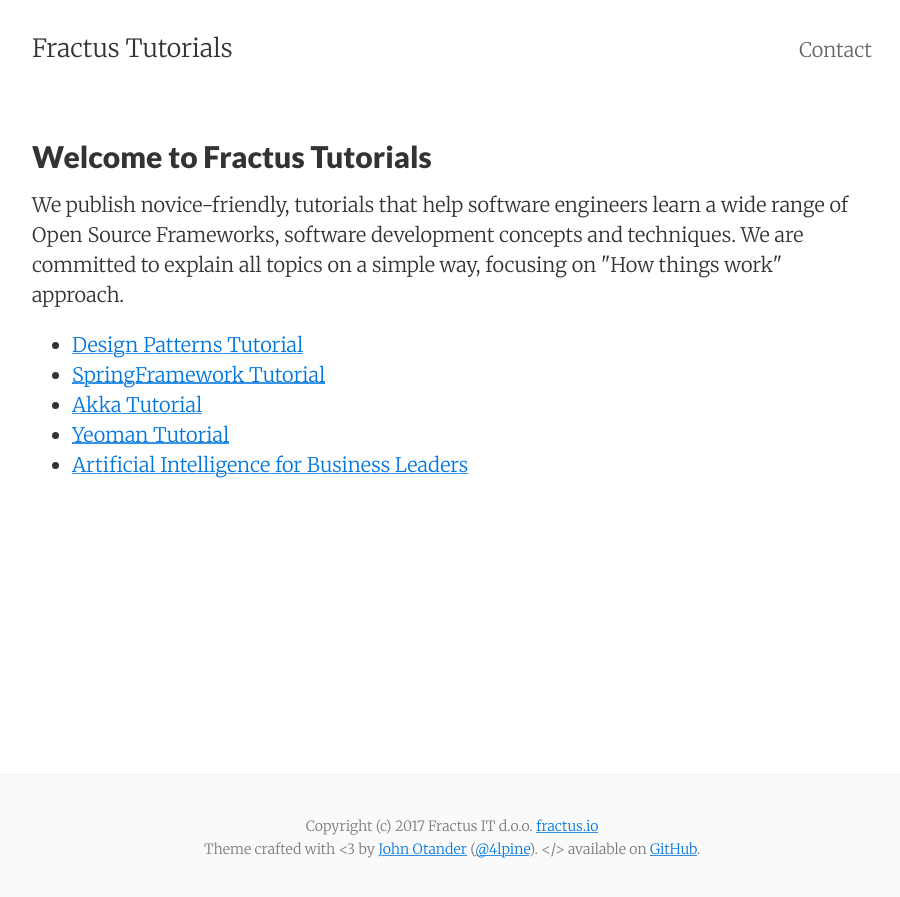
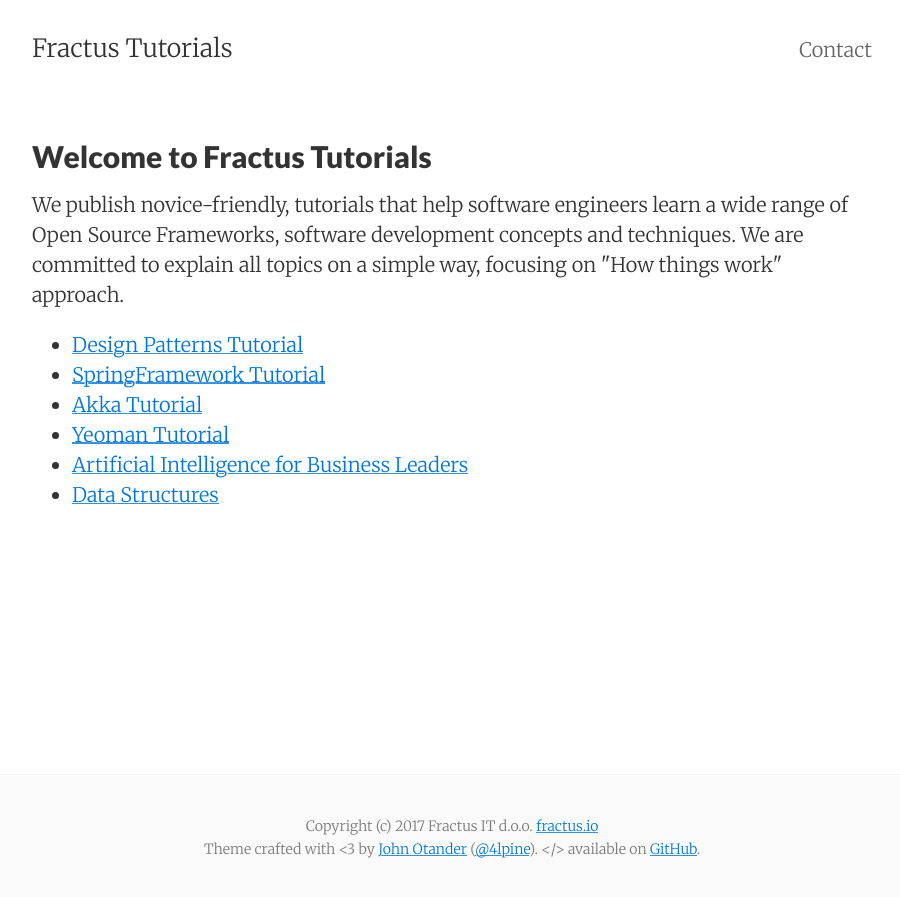
Before and after one commit to fractus-io/fractus-io.github.io, a Jekyll site: the page built from index.html, in a window 1280 px wide. Shown: the top 897 px of the page, without its empty margins (188-1088 px from the left). Built offline with Jekyll 4.4.1, drawn with Linux system fonts in a browser that asks for light colours; the list of posts is cut into pages by our own code.

Commit message:
datastructures initial commit

```diff
--- a/index.html
+++ b/index.html
@@ -18,6 +18,7 @@ layout: default
 			<li><a href="https://fractus-io.github.io/tutorials/akka/">Akka Tutorial</a></li>
 			<li><a href="https://fractus-io.github.io/tutorials/yeoman/">Yeoman Tutorial</a></li>
 			<li><a href="https://fractus-io.github.io/tutorials/ai4bl/">Artificial Intelligence for Business Leaders</a></li>
+      <li><a href="https://fractus-io.github.io/tutorials/datastructures/">Data Structures</a></li>
 		</ul>
 
 	</div>
```
